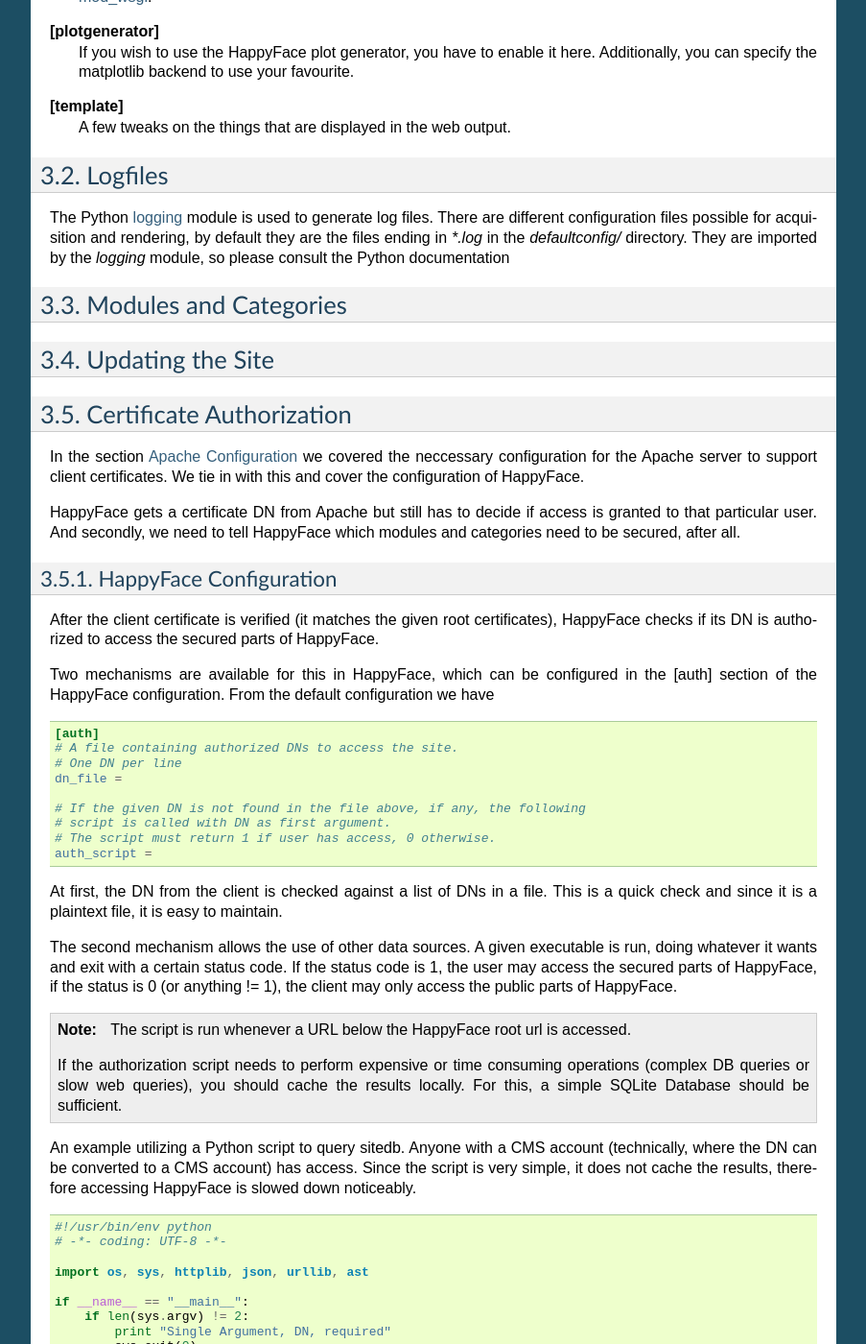
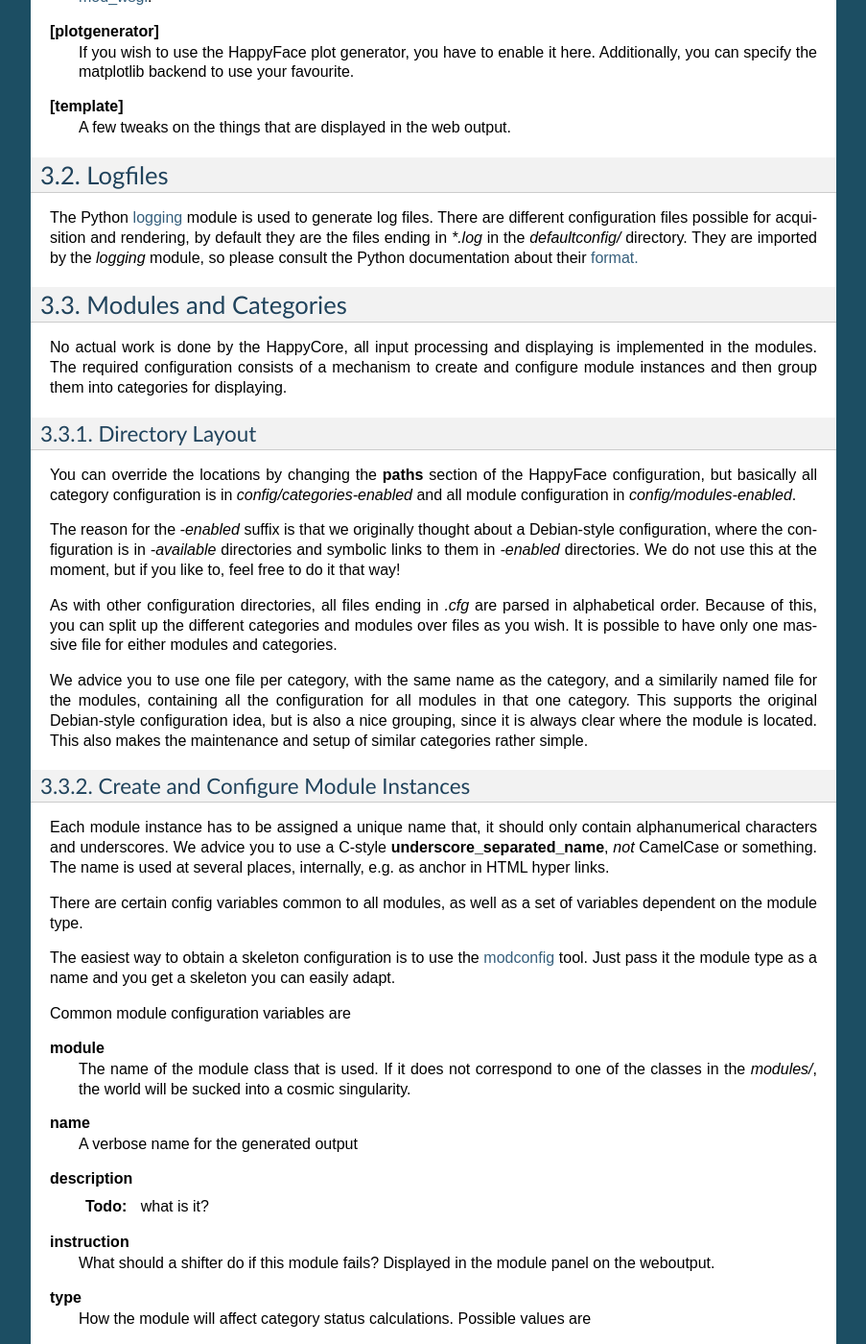
Before and after one commit to HappyFaceMonitoring/HappyFace3, a Sphinx documentation site: the page built from docs/configuration.rst, in a window 1280 px wide and 1400 px high, scrolled down 1580 px. Shown: the whole window at 96% size, without its empty margins (198-1101 px from the left). Built offline with Sphinx 7.4.7, drawn with Linux system fonts in a browser that asks for light colours; some of the changed text lies outside the part shown.

Commit message:
Added links to tools and more config documentation
git-svn-id: https://ekptrac.physik.uni-karlsruhe.de/svn/HappyFace/branches/v3.0@847 5ec1a27d-59bc-451c-a1e5-77859e3e35f3

```diff
--- a/docs/configuration.rst
+++ b/docs/configuration.rst
@@ -33,7 +33,7 @@ Several aspects of HappyFace can be tuned by configuration, but usually you don'
     We found it useful in HappyFace2 to place the site configuration in a local Subversion repository, so any developer can easily get a development configuration that is identical to production and reinstalling a site after a potential crash would be easy. Because sensitive information, like database passwords, should not be checked into the repository, they can be easily placed in a separate, unrevisioned file (HappyFace2 was not able to do that!).
 
 Sections
-^^^^^^^^
+--------
 
 The following is a list of the different sections in the default configuration and their purpose and potential use.
 
@@ -73,13 +73,111 @@ The following is a list of the different sections in the default configuration a
 Logfiles
 ========
 
-The Python `logging <http://docs.python.org/library/logging.html>`_ module is used to generate log files. There are different configuration files possible for acquisition and rendering, by default they are the files ending in *\*.log* in the *defaultconfig/* directory. They are imported by the *logging* module, so please consult the Python documentation
+The Python `logging <http://docs.python.org/library/logging.html>`_ module is used to generate log files. There are different configuration files possible for acquisition and rendering, by default they are the files ending in *\*.log* in the *defaultconfig/* directory. They are imported by the *logging* module, so please consult the Python documentation about their `format. <http://docs.python.org/library/logging.config.html#configuration-file-format>`_
 
 Modules and Categories
 ======================
 
+No actual work is done by the HappyCore, all input processing and displaying is implemented in the modules. The required configuration consists of a mechanism to create and configure module instances and then group them into categories for displaying.
+
+Directory Layout
+----------------
+You can override the locations by changing the **paths** section of the HappyFace configuration, but basically all category configuration is in *config/categories-enabled* and all module configuration in *config/modules-enabled*.
+
+The reason for the *-enabled* suffix is that we originally thought about a Debian-style configuration, where the configuration is in *-available* directories and symbolic links to them in *-enabled* directories. We do not use this at the moment, but if you like to, feel free to do it that way!
+
+As with other configuration directories, all files ending in *.cfg* are parsed in alphabetical order. Because of this, you can split up the different categories and modules over files as you wish. It is possible to have only one massive file for either modules and categories.
+
+We advice you to use one file per category, with the same name as the category, and a similarily named file for the modules, containing all the configuration for all modules in that one category. This supports the original Debian-style configuration idea, but is also a nice grouping, since it is always clear where the module is located. This also makes the maintenance and setup of similar categories rather simple.
+
+Create and Configure Module Instances
+-------------------------------------
+Each module instance has to be assigned a unique name that, it should only contain alphanumerical characters and underscores. We advice you to use a C-style **underscore_separated_name**, *not* CamelCase or something. The name is used at several places, internally, e.g. as anchor in HTML hyper links.
+
+There are certain config variables common to all modules, as well as a set of variables dependent on the module type.
+
+The easiest way to obtain a skeleton configuration is to use the :ref:`tool-modconfig` tool. Just pass it the module type as a name and you get a skeleton you can easily adapt.
+
+Common module configuration variables are
+
+**module**
+    The name of the module class that is used. If it does not correspond to one of the classes in the *modules/*, the world will be sucked into a cosmic singularity.
+
+**name**
+    A verbose name for the generated output
+
+**description**
+    .. todo:: what is it?
+
+**instruction**
+    What should a shifter do if this module fails? Displayed in the module panel on the weboutput.
+
+**type**
+    How the module will affect category status calculations. Possible values are
+
+    *rated*
+        Uses status mechanism and is taken into account when calculating the status of a rated category
+
+    *unrated*
+        A status is calculated and displayed for the module, but it is ignored when calculating the category status.
+
+    *plots*
+        The status only encodes "got data" and "got no data", taken into account by plots categories.
+
+**weight**
+    A numerical value that should be between 0.0 and 1.0 that might be taken into account by some algorithms to calculate the category status.
+
+
+Example
+^^^^^^^
+
+As an example, consider we want to configure an instance of the *Plot* module, downloading an image from *https://example.com/file.png*. To obtain a basic configuration, we type the following command on the command line
+
+.. code-block:: bash
+
+    python ./tools.py modconfig Plot
+
+and are rewarded with the following output
+
+.. code-block:: ini
+
+    [INSTANCE_NAME]
+    module = Plot
+    name =
+    description =
+    instruction =
+    type = rated
+    weight = 1.0
+
+
+    # Enable the mechanism to include two timestamps in the GET part of the URL
+    use_start_end_time = False
+
+    # Name of the GET argument for the end timestamp, which is now
+    endtime_parameter_name = endtime
+
+    # URL of the image to display
+    plot_url =
+
+    # Name of the GET argument for the starting timestamp
+    starttime_parameter_name = starttime
+
+    # How far in the past is the start timestamp (in seconds)
+    timerange_seconds = 259200
+
+All we have to do now is replace the section name, change the *type* to *plots*, set a verbose name and insert a valid download command for the *plot_url* variable.
+
+Configuring Categories
+----------------------
+
+.. todo:: write something here
+
 Updating the Site
 =================
+
+Update the core, update the modules, restart the server (pkill apache2 as unprivileged HappyFace user with mod_wsgi configured accordingly), run *dbupdate* tool.
+
+.. todo:: Maybe go into some details
 
 .. _config_certs:
 
@@ -91,7 +189,7 @@ In the section :ref:`apache_cert` we covered the neccessary configuration for th
 HappyFace gets a certificate DN from Apache but still has to decide if access is granted to that particular user. And secondly, we need to tell HappyFace which modules and categories need to be secured, after all.
 
 HappyFace Configuration
-^^^^^^^^^^^^^^^^^^^^^^^
+-----------------------
 After the client certificate is verified (it matches the given root certificates), HappyFace checks if its DN is authorized to access the secured parts of HappyFace.
 
 Two mechanisms are available for this in HappyFace, which can be configured in the [auth] section of the HappyFace configuration. From the default configuration we have
@@ -147,7 +245,7 @@ An example utilizing a Python script to query sitedb. Anyone with a CMS account
             con.close()
 
 Module and Category Configuration
-^^^^^^^^^^^^^^^^^^^^^^^^^^^^^^^^^
+---------------------------------
 Limiting access to a module or complete category is very simple. In both the module and category configuration files, the *access* option is supported.
 
 For modules, it must be set to *restricted* or *open*. By default, if *access* is not specified, *open* is assumed. These may be overridden by the category access.
```
Also changed, not shown: docs/tools.rst (+24 -0 lines).
